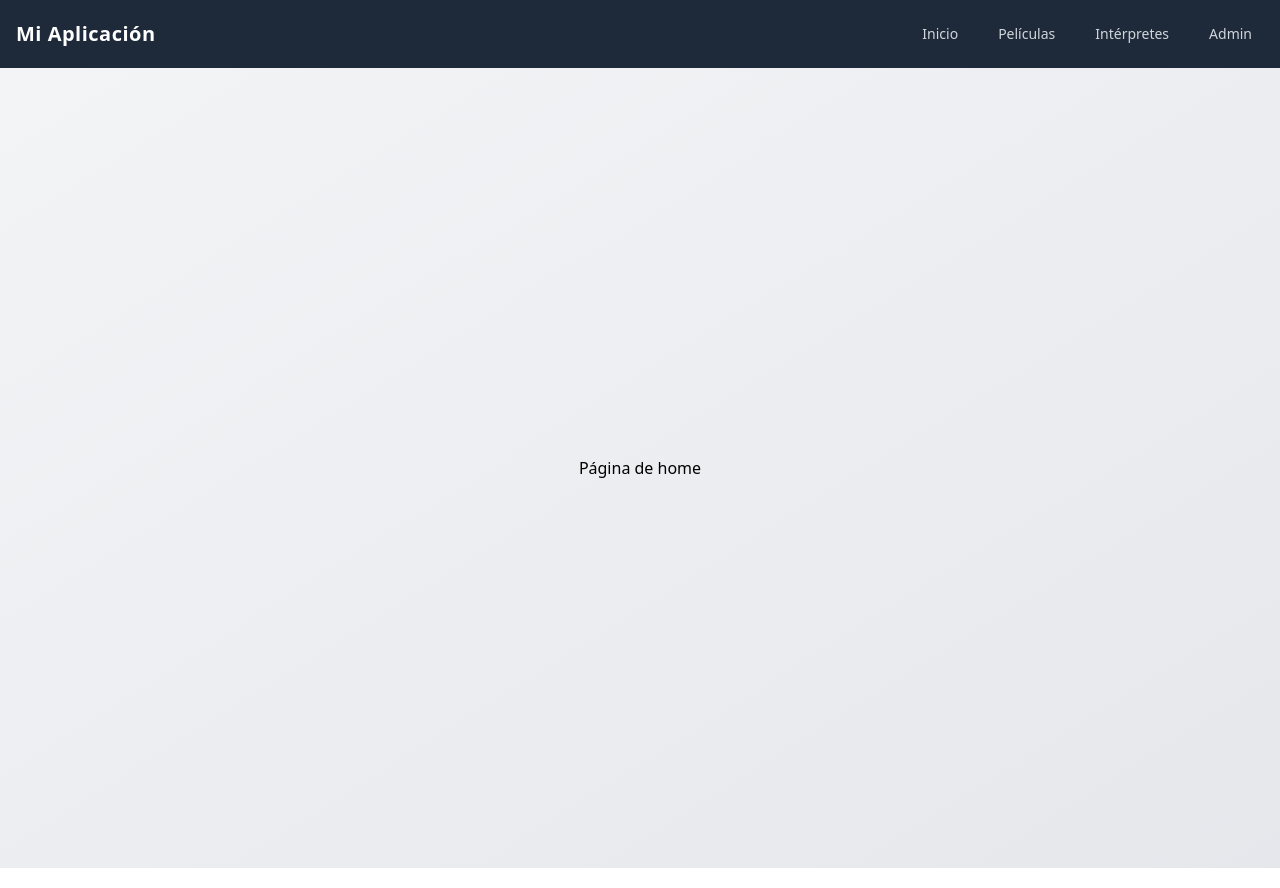
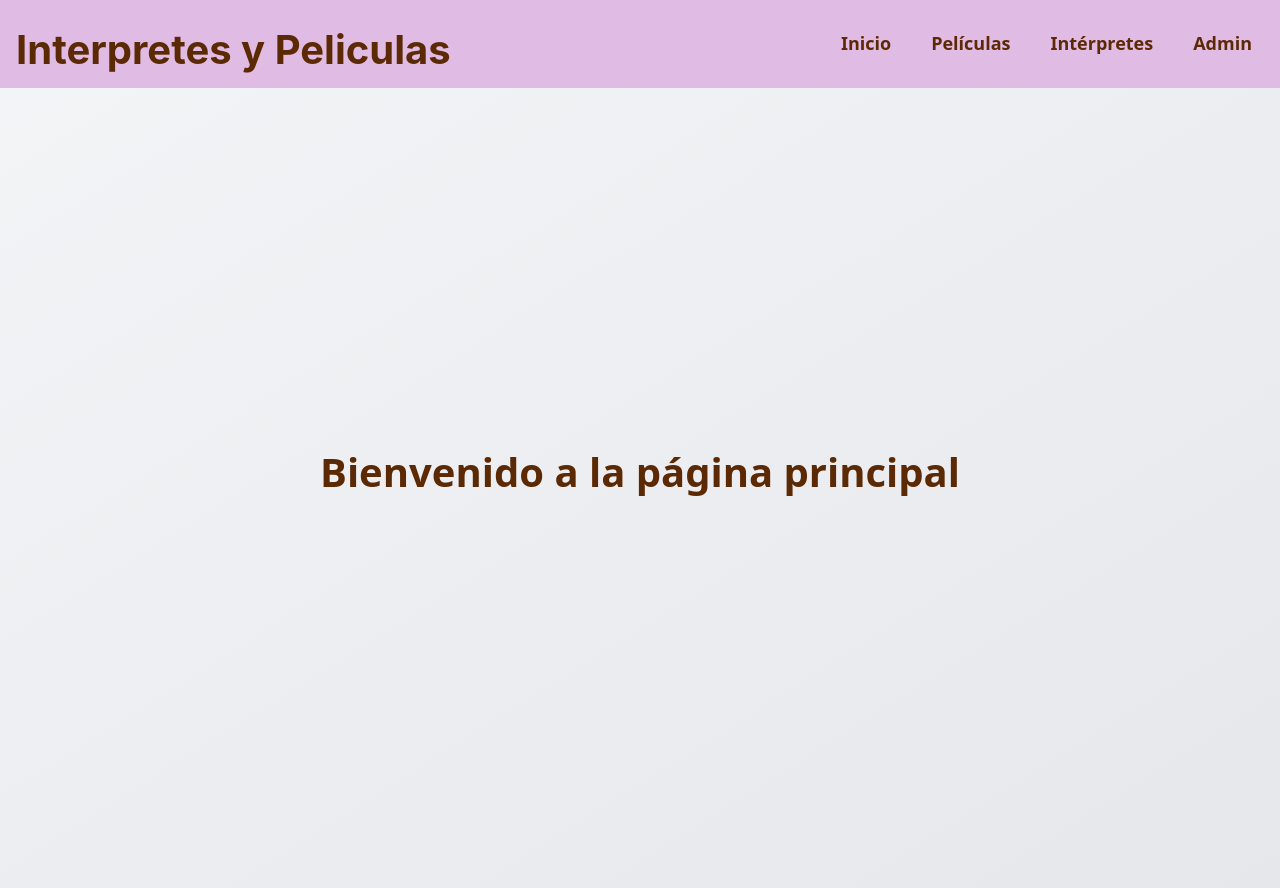
Before and after one commit to 39Luka/Proyecto_organizado, a React (Vite) app: page / in a window 1280 px wide. Built offline with nearby package versions, Linux system fonts and the light colour scheme.

Commit message:
CheckPoint

```diff
--- a/src/App.jsx
+++ b/src/App.jsx
@@ -5,6 +5,7 @@ import { Routes, Route } from 'react-router-dom';
 import Home from './pages/Home.jsx';
 import Peliculas from './pages/Peliculas.jsx';
 import Admin from './pages/Admin.jsx';
+import Seccion from "./components/Seccion.jsx";
 
 function App() {
   return (
@@ -17,7 +18,11 @@ function App() {
           <Route path="peliculas" element={<Peliculas />} />
           <Route path="interpretes" element={<Interpretes />} />
           <Route path="admin" element={<Admin />} />
+
+
+          <Route path="*" element={<Seccion titulo="Página no encontrada"/>} />
         </Route>
+
       </Routes>
     </>
   )
--- a/src/components/Card.jsx
+++ b/src/components/Card.jsx
@@ -1,6 +1,7 @@
 function Card(props) {
-    const { foto, nombre, esNota10 } = props;
+    const { id, foto, nombre, esNota10, rutaBase } = props;
     return (
+
         <article
             tabIndex="0" // Permite navegar con Tab
             className="flex flex-col items-start gap-3 p-4 rounded-lg bg-[linear-gradient(0deg,rgba(247,247,247,1)_0%,rgba(247,247,247,1)_100%)] shadow-md hover:shadow-lg transition-shadow duration-300"
@@ -19,8 +20,8 @@ function Card(props) {
 
             <header>
                 <h2
-                    className={`text-(--heading-h5-font-size) font-(--heading-h5-font-weight) leading-(--heading-h5-line-height) ${
-                    esNota10 ? "text-red-600" : "text-gray-800"
+                    className={`heading-base heading-h5 ${
+                    esNota10 ? "text-red-600" : "text-(--color-primary)"
                     }`}
                 >
                     {/* Nombre del intérprete */}
@@ -29,11 +30,10 @@ function Card(props) {
                 </h2>
             </header>
             {/* Biografía o descripción */}
-            <p className="text-(--body-text-font-size) leading-(--body-text-line-height)">
+            <p className="text-base-style text-medium">
                 {props.children}
             </p>
         </article>
-
     );
 }
 
--- a/src/components/Header.jsx
+++ b/src/components/Header.jsx
@@ -2,9 +2,9 @@ import Nav from "./Nav.jsx"
 
 function Header() {
   return (
-    <header className="w-full bg-gray-800 text-white py-4 shadow-md">
+    <header className="w-full bg-(--color-secondary) text-white py-4 shadow-md">
       <div className="container mx-auto flex justify-between items-center px-4">
-        <h1 className="text-xl font-semibold tracking-wide">Mi Aplicación</h1>
+        <h1 className="text-base-style heading-base heading-h1 text-(--color-primary) pt-3">Interpretes y Peliculas</h1>
         <Nav />
       </div>
     </header>
--- a/src/components/Nav.jsx
+++ b/src/components/Nav.jsx
@@ -5,28 +5,28 @@ function Nav() {
     <nav className="flex space-x-4">
       <Link
         to="/inicio"
-        className="px-3 py-2 rounded-md text-sm font-medium text-gray-300 hover:bg-gray-700 hover:text-white"
+        className="px-3 py-2 rounded-md text-medium text-bold text-(--color-primary) hover:bg-(--color-primary) hover:text-(--color-write)"
       >
         Inicio
       </Link>
 
       <Link
         to="/peliculas"
-        className="px-3 py-2 rounded-md text-sm font-medium text-gray-300 hover:bg-gray-700 hover:text-white"
+        className="px-3 py-2 rounded-md text-medium text-bold text-(--color-primary) hover:bg-(--color-primary) hover:text-(--color-write)"
       >
         Películas
       </Link>
 
       <Link
         to="/interpretes"
-        className="px-3 py-2 rounded-md text-sm font-medium text-gray-300 hover:bg-gray-700 hover:text-white"
+        className="px-3 py-2 rounded-md text-medium text-bold text-(--color-primary) hover:bg-(--color-primary) hover:text-(--color-write)"
       >
         Intérpretes
       </Link>
 
       <Link
         to="/admin"
-        className="px-3 py-2 rounded-md text-sm font-medium text-gray-300 hover:bg-gray-700 hover:text-white"
+        className="px-3 py-2 rounded-md text-medium text-bold text-(--color-primary) hover:bg-(--color-primary) hover:text-(--color-write)"
       >
         Admin
       </Link>
--- a/src/components/Seccion.jsx
+++ b/src/components/Seccion.jsx
@@ -1,4 +1,4 @@
-function Seccion({ children, titulo }) {
+function Seccion({ children, titulo, subtitulo }) {
   return (
     <section
       aria-labelledby="main-section-title"
@@ -7,13 +7,19 @@ function Seccion({ children, titulo }) {
       {titulo && (
         <h1
           id="main-section-title"
-          className="font-heading-h1 leading-(--heading-h1-line-height) text-(--colorprimary) [text-shadow:0px_4px_4px_#00000040]"
+          className="heading-base heading-h1 not-even:text-(--color-primary)"
         >
           {titulo}
         </h1>
       )}
 
+      {subtitulo && (<p className="text-base-style text-large pt-4">{subtitulo}</p>
+      )}
+
+
+      <div role="Grid" className="grid grid-cols-1 sm:grid-cols-2 lg:grid-cols-4 gap-1 w-full mt-8">
       {children}
+      </div>
 
     </section>
   );
--- a/src/pages/Admin.jsx
+++ b/src/pages/Admin.jsx
@@ -1,4 +1,11 @@
+import Seccion from "../components/Seccion";
+
 function Admin() {
-  return <div>Página de admin</div>;
+  return (
+  <Seccion titulo="Administración">
+
+
+  </Seccion>
+  )
 }
 export default Admin;
--- a/src/pages/Home.jsx
+++ b/src/pages/Home.jsx
@@ -1,4 +1,10 @@
+import Seccion from "../components/Seccion";
+
 function Home() {
-  return <div>Página de home</div>;
+  return (
+    <Seccion titulo="Bienvenido a la página principal">
+
+    </Seccion>
+  )
 }
 export default Home;
--- a/src/pages/Interpretes.jsx
+++ b/src/pages/Interpretes.jsx
@@ -4,9 +4,8 @@ import Seccion from "../components/Seccion.jsx";
 
 function Interpretes() {
   return (
-      <Seccion titulo="Intérpretes de películas destacadas">
-        <p className="body-text">Listado de intérpretes disponibles:</p>
-        <div className="grid grid-cols-1 sm:grid-cols-2 lg:grid-cols-4 gap-1 w-full mt-8">
+      <Seccion titulo="Intérpretes de películas destacadas" subtitulo="Listado de intérpretes disponibles:">
+
           {peliculas.map((pelicula) =>
             pelicula.actores.map((actor, index) => (
               <Card
@@ -14,12 +13,12 @@ function Interpretes() {
                 nombre={actor.nombre}
                 foto={actor.imagen}
                 esNota10={pelicula.nota === 10}
+                rutaBase="/interpretes"
               >
                 {actor.biografia}
               </Card>
             ))
           )}
-        </div>
       </Seccion>
 
   );
--- a/src/pages/Peliculas.jsx
+++ b/src/pages/Peliculas.jsx
@@ -1,4 +1,25 @@
+import Card from "../components/Card";
+import Seccion from "../components/Seccion";
+import peliculas from "../data/peliculas";
+
 function Peliculas() {
-  return <div>Página de películas</div>;
+ return (
+  <Seccion titulo="Películas Destacadas" subtitulo="Listado de películas:">
+
+       {peliculas.map((pelicula, index) => (
+
+            <Card
+                key={index}
+                nombre={pelicula.nombre}
+                foto={pelicula.cartelera}
+                rutaBase="/peliculas"
+                >
+                {pelicula.resumen}
+            </Card>
+            ))
+       }
+
+  </Seccion >
+ );
 }
 export default Peliculas;
```
